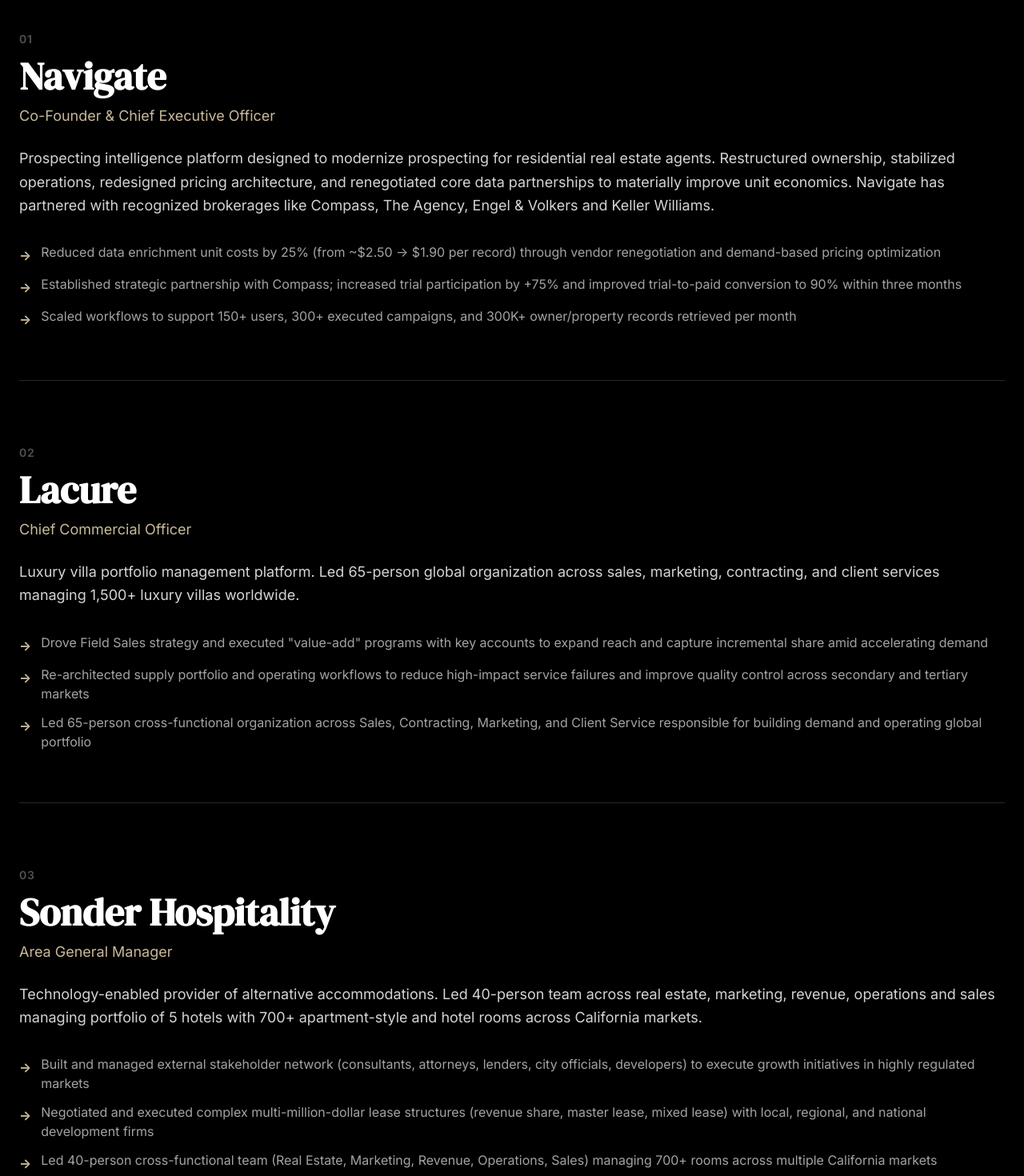
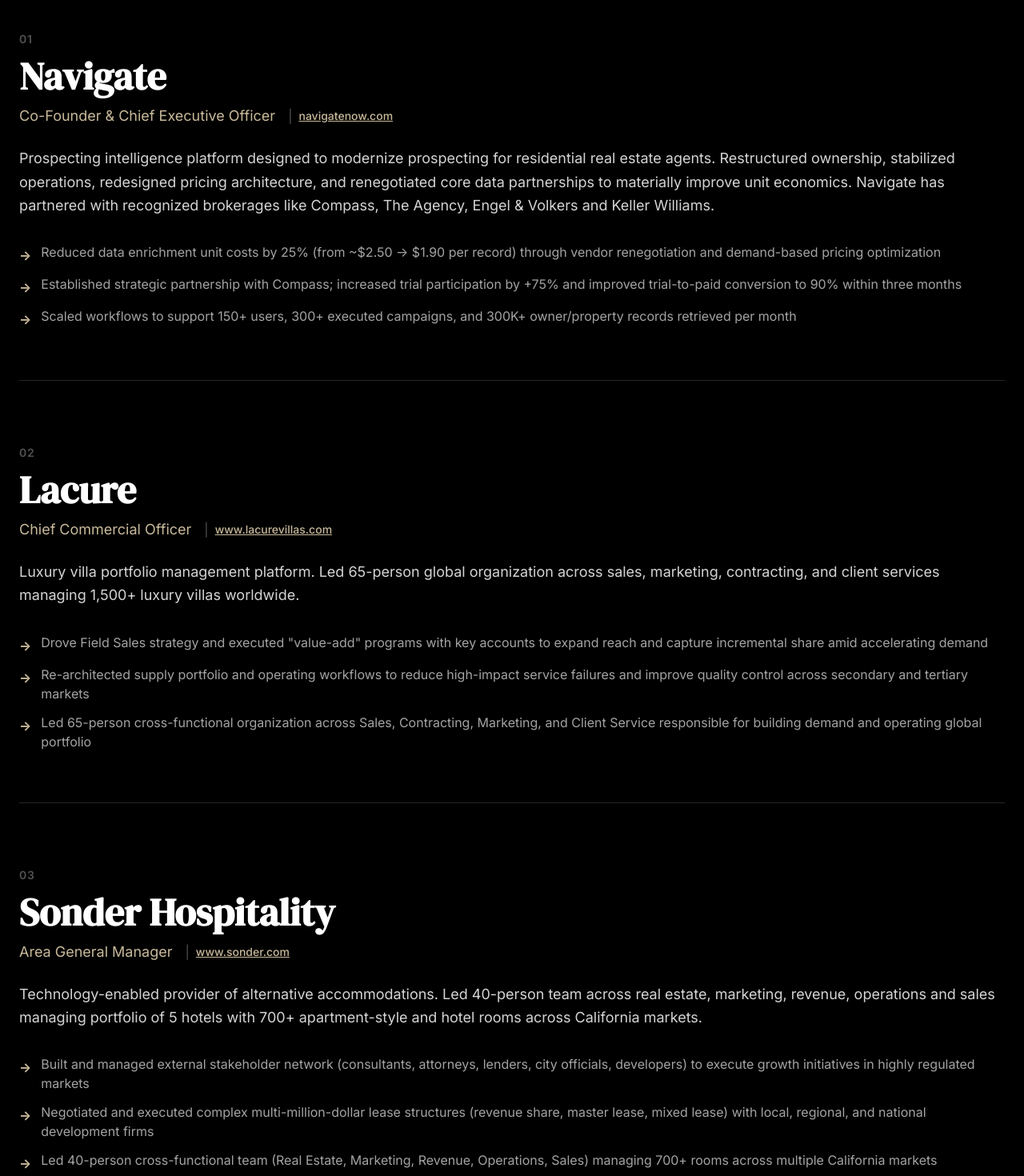
Before and after one commit to letsnavigatebmw/brandonmweaver, a React (Vite) app: page / in a window 1280 px wide. Shown: the part 2700-4170 px from the top of the page at 80% size. Built offline with nearby package versions, Linux system fonts and the light colour scheme.

Commit message:
Add company URLs to experience section

```diff
--- a/src/components/Projects.jsx
+++ b/src/components/Projects.jsx
@@ -2,6 +2,7 @@ export default function Projects() {
   const experiences = [
     {
       name: 'Navigate',
+      url: 'https://navigatenow.com',
       role: 'Co-Founder & Chief Executive Officer',
       description: 'Prospecting intelligence platform designed to modernize prospecting for residential real estate agents. Restructured ownership, stabilized operations, redesigned pricing architecture, and renegotiated core data partnerships to materially improve unit economics. Navigate has partnered with recognized brokerages like Compass, The Agency, Engel & Volkers and Keller Williams.',
       highlights: [
@@ -12,6 +13,7 @@ export default function Projects() {
     },
     {
       name: 'Lacure',
+      url: 'https://www.lacurevillas.com/',
       role: 'Chief Commercial Officer',
       description: 'Luxury villa portfolio management platform. Led 65-person global organization across sales, marketing, contracting, and client services managing 1,500+ luxury villas worldwide.',
       highlights: [
@@ -22,6 +24,7 @@ export default function Projects() {
     },
     {
       name: 'Sonder Hospitality',
+      url: 'https://www.sonder.com/',
       role: 'Area General Manager',
       description: 'Technology-enabled provider of alternative accommodations. Led 40-person team across real estate, marketing, revenue, operations and sales managing portfolio of 5 hotels with 700+ apartment-style and hotel rooms across California markets.',
       highlights: [
@@ -32,6 +35,7 @@ export default function Projects() {
     },
     {
       name: 'Bonotel Exclusive Travel',
+      url: 'https://www.bonotel.com/',
       role: 'Chief Marketing Officer & Chief Operations Officer',
       description: 'Carlyle-backed $300M luxury hospitality platform. Drove revenue growth from $224M to $285M, operating model redesign, and strategic acquisitions including luxury concierge services business.',
       highlights: [
@@ -42,6 +46,7 @@ export default function Projects() {
     },
     {
       name: 'Diageo',
+      url: 'https://www.diageo.com/en',
       role: 'Regional Marketing Manager & Futures Leaders Program',
       description: 'Global spirits leader managing P&L for luxury portfolio including Johnnie Walker, Don Julio, Tanqueray, and Bulleit. Selected for Diageo\'s inaugural Futures Leaders Program and deployed to South Africa to lead strategic sales and marketing initiatives. Drove award-winning campaigns and launched groundbreaking mobile application that won Cannes Golden Lion.',
       highlights: [
@@ -84,9 +89,24 @@ export default function Projects() {
                 <h3 className="text-4xl md:text-5xl font-serif text-white mb-3">
                   {exp.name}
                 </h3>
-                <p className="text-lg" style={{ color: '#c8b99a' }}>
-                  {exp.role}
-                </p>
+                <div className="flex flex-col md:flex-row md:items-center md:gap-4 gap-2">
+                  <p className="text-lg" style={{ color: '#c8b99a' }}>
+                    {exp.role}
+                  </p>
+                  {exp.url && (
+                    <div className="flex items-center gap-2">
+                      <span className="text-gray-600 hidden md:inline">|</span>
+                      <a
+                        href={exp.url}
+                        target="_blank"
+                        rel="noopener noreferrer"
+                        className="text-sm text-gold-400 hover:text-gold-300 transition-colors font-medium underline"
+                      >
+                        {exp.url.replace('https://', '').replace('http://', '').replace(/\/$/, '')}
+                      </a>
+                    </div>
+                  )}
+                </div>
               </div>
 
               {/* Description */}
```
